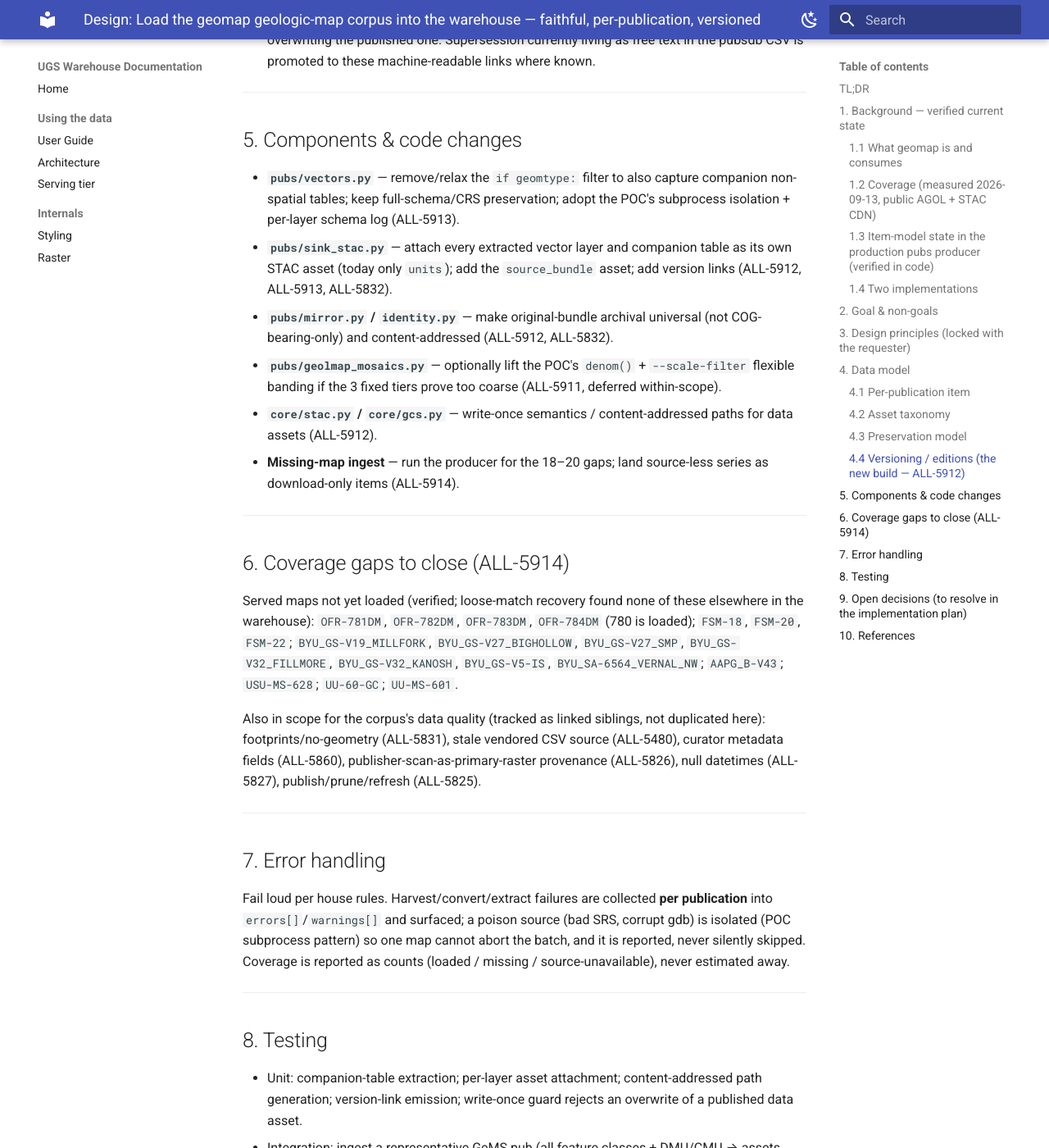
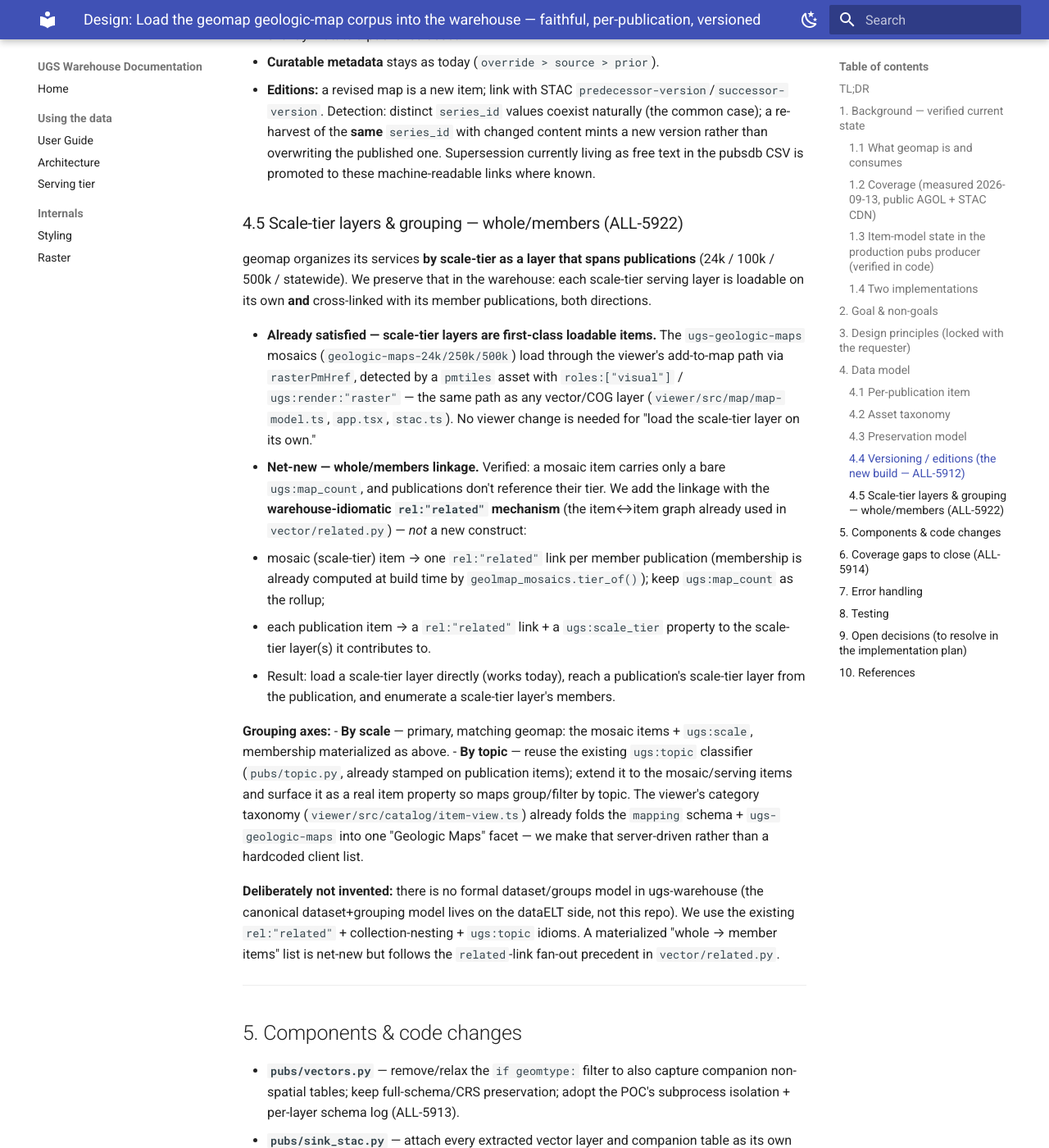
Before and after one commit to UGS-GIO/ugs-warehouse, an MkDocs documentation site: the page built from docs/superpowers/specs/2026-09-13-geomap-warehouse-publications-ingest-design.md, in a window 1280 px wide and 1400 px high, scrolled down 4950 px. Shown: the whole window at 82% size. Built offline with MkDocs 1.6.1 and Material for MkDocs 9.7.7, drawn with Linux system fonts in a browser that asks for light colours; some of the changed text lies outside the part shown.

Commit message:
docs(pubs): add scale-tier whole/members grouping to the geomap ingest spec
ALL-5922 - scale-tier layers as first-class grouped items via rel:related
+ ugs:topic; no new grouping construct (uses vector/related.py idiom).

```diff
--- a/docs/superpowers/specs/2026-09-13-geomap-warehouse-publications-ingest-design.md
+++ b/docs/superpowers/specs/2026-09-13-geomap-warehouse-publications-ingest-design.md
@@ -1,7 +1,7 @@
 # Design: Load the geomap geologic-map corpus into the warehouse — faithful, per-publication, versioned
 
 - **Jira:** ALL-5911 (Task, under epic ALL-3865 "Create Data Ingestion Pipeline")
-- **Subtasks:** ALL-5912 (versioning/editions), ALL-5913 (expose vectors + companion tables), ALL-5914 (ingest the missing maps)
+- **Subtasks:** ALL-5912 (versioning/editions), ALL-5913 (expose vectors + companion tables), ALL-5914 (ingest the missing maps), ALL-5922 (scale-tier layers as first-class grouped items)
 - **Related:** ALL-5837 (land-raw re-architecture), ALL-5832, ALL-5831, ALL-5480, ALL-5860, ALL-5826, ALL-5825, ALL-5827
 - **Date:** 2026-09-13
 - **Status:** Draft for review
@@ -48,6 +48,7 @@ So "COG draped over terrain with feature access" is not new — it is a faithful
 | Companion non-spatial tables | **Missing** | vectors.py `if geomtype:` skips DescriptionOfMapUnits / CorrelationOfMapUnits |
 | Versioning / editions | **Missing** | core/stac.py `write_item` overwrites; no predecessor/successor rels; supersession only free-text in the pubsdb CSV |
 | Grouping / dataset model | **Partial** | collection-nesting by series code only; no whole/members, no edition families |
+| Scale-tier layer ↔ member pubs | **Missing** | mosaic items carry a bare `ugs:map_count`; no `rel:"related"` either direction; pubs don't reference their tier (geolmap_mosaics.py, pubs/sink_stac.py) |
 
 ### 1.4 Two implementations
 The standalone `ugs-geolmap-cog-poc` already has, and the production producer lacks or under-uses: robust multi-layer GeMS extraction with subprocess isolation + per-layer schema log (`pipeline/extract_vectors.py`); flexible scale-banded raster PMTiles plates (`pipeline/build_pmtiles.py`, `denom()` + `--scale-filter`); harvest-from-`ugspub` via `data.php` with GeoTIFF-Zip vs GIS-Data-Zip precedence and PDF rasterization (`pipeline/harvest.py`). **We lift these into the production producer** rather than run the POC as a second producer — one producer, one catalog, shared core.
@@ -80,7 +81,7 @@ The standalone `ugs-geolmap-cog-poc` already has, and the production producer la
 ## 4. Data model
 
 ### 4.1 Per-publication item
-One STAC item per publication under `ugs-publications/{SERIES}` (item id = sanitized `series_id`), as today. The `ugs-geologic-maps` collection currently holds the derived scale-tier serving mosaics, **not** the per-publication items; whether to also surface the map corpus as its own grouped collection is a catalog-grain / grouping question (relates to ALL-5829) and is deferred to sub-project C.
+One STAC item per publication under `ugs-publications/{SERIES}` (item id = sanitized `series_id`), as today. The `ugs-geologic-maps` collection holds the derived scale-tier serving mosaics (see §4.5), **not** the per-publication items. Whole/members linkage between the two is in scope here (§4.5); the deeper catalog-grain redesign — whether the map corpus becomes its own grouped collection, layer-as-item vs layer-as-collection — remains the larger open question ALL-5829.
 
 ### 4.2 Asset taxonomy
 - **Originals (immutable, content-addressed):** `cog` (published raster), `source_bundle` (original gdb/shp zip — new first-class asset; see ALL-5832).
@@ -95,14 +96,31 @@ Originals are the source of truth. Derivatives are generated from originals and
 - **Curatable metadata** stays as today (`override > source > prior`).
 - **Editions:** a revised map is a new item; link with STAC `predecessor-version`/`successor-version`. Detection: distinct `series_id` values coexist naturally (the common case); a re-harvest of the **same** `series_id` with changed content mints a new version rather than overwriting the published one. Supersession currently living as free text in the pubsdb CSV is promoted to these machine-readable links where known.
 
+### 4.5 Scale-tier layers & grouping — whole/members (ALL-5922)
+
+geomap organizes its services **by scale-tier as a layer that spans publications** (24k / 100k / 500k / statewide). We preserve that in the warehouse: each scale-tier serving layer is loadable on its own **and** cross-linked with its member publications, both directions.
+
+- **Already satisfied — scale-tier layers are first-class loadable items.** The `ugs-geologic-maps` mosaics (`geologic-maps-24k/250k/500k`) load through the viewer's add-to-map path via `rasterPmHref`, detected by a `pmtiles` asset with `roles:["visual"]` / `ugs:render:"raster"` — the same path as any vector/COG layer (`viewer/src/map/map-model.ts`, `app.tsx`, `stac.ts`). No viewer change is needed for "load the scale-tier layer on its own."
+- **Net-new — whole/members linkage.** Verified: a mosaic item carries only a bare `ugs:map_count`, and publications don't reference their tier. We add the linkage with the **warehouse-idiomatic `rel:"related"` mechanism** (the item↔item graph already used in `vector/related.py`) — *not* a new construct:
+  - mosaic (scale-tier) item → one `rel:"related"` link per member publication (membership is already computed at build time by `geolmap_mosaics.tier_of()`); keep `ugs:map_count` as the rollup;
+  - each publication item → a `rel:"related"` link + a `ugs:scale_tier` property to the scale-tier layer(s) it contributes to.
+  - Result: load a scale-tier layer directly (works today), reach a publication's scale-tier layer from the publication, and enumerate a scale-tier layer's members.
+
+**Grouping axes:**
+- **By scale** — primary, matching geomap: the mosaic items + `ugs:scale`, membership materialized as above.
+- **By topic** — reuse the existing `ugs:topic` classifier (`pubs/topic.py`, already stamped on publication items); extend it to the mosaic/serving items and surface it as a real item property so maps group/filter by topic. The viewer's category taxonomy (`viewer/src/catalog/item-view.ts`) already folds the `mapping` schema + `ugs-geologic-maps` into one "Geologic Maps" facet — we make that server-driven rather than a hardcoded client list.
+
+**Deliberately not invented:** there is no formal dataset/groups model in ugs-warehouse (the canonical dataset+grouping model lives on the dataELT side, not this repo). We use the existing `rel:"related"` + collection-nesting + `ugs:topic` idioms. A materialized "whole → member items" list is net-new but follows the `related`-link fan-out precedent in `vector/related.py`.
+
 ---
 
 ## 5. Components & code changes
 
 - **`pubs/vectors.py`** — remove/relax the `if geomtype:` filter to also capture companion non-spatial tables; keep full-schema/CRS preservation; adopt the POC's subprocess isolation + per-layer schema log (ALL-5913).
-- **`pubs/sink_stac.py`** — attach every extracted vector layer and companion table as its own STAC asset (today only `units`); add the `source_bundle` asset; add version links (ALL-5912, ALL-5913, ALL-5832).
+- **`pubs/sink_stac.py`** — attach every extracted vector layer and companion table as its own STAC asset (today only `units`); add the `source_bundle` asset; add version links (ALL-5912, ALL-5913, ALL-5832); emit a `rel:"related"` link + `ugs:scale_tier` to the scale-tier layer and ensure `ugs:topic` is stamped on map items (ALL-5922).
 - **`pubs/mirror.py` / `identity.py`** — make original-bundle archival universal (not COG-bearing-only) and content-addressed (ALL-5912, ALL-5832).
-- **`pubs/geolmap_mosaics.py`** — optionally lift the POC's `denom()` + `--scale-filter` flexible banding if the 3 fixed tiers prove too coarse (ALL-5911, deferred within-scope).
+- **`pubs/geolmap_mosaics.py`** — emit a `rel:"related"` link from each scale-tier mosaic to every member publication (membership already known via `tier_of()`); keep `ugs:map_count` as the rollup (ALL-5922). Optionally lift the POC's `denom()` + `--scale-filter` flexible banding if the 3 fixed tiers prove too coarse.
+- **`pubs/topic.py`** — extend the `ugs:topic` classifier to mosaic/serving items so the by-topic grouping axis is server-driven (ALL-5922).
 - **`core/stac.py` / `core/gcs.py`** — write-once semantics / content-addressed paths for data assets (ALL-5912).
 - **Missing-map ingest** — run the producer for the 18–20 gaps; land source-less series as download-only items (ALL-5914).
 
@@ -136,6 +154,8 @@ Fail loud per house rules. Harvest/convert/extract failures are collected **per
 - Content-addressing scheme for data assets (hash in path vs version segment) and how it interacts with the existing path-preserved mirror layout.
 - Whether flexible scale-banding (POC) is needed now or the 3 fixed tiers suffice.
 - Exact shape of the additive common identify projection (extra columns vs side table) — coordinate with sub-project C so it feeds the eventual identify without pre-empting the mart design.
+- Scale-tier membership: materialize it in STAC via `rel:"related"` (chosen — warehouse-idiomatic) vs declaring it upstream in `raw.schema_registry.relationships` and projecting it (as vector relationships are). For pubs the tier is derived at mosaic-build time, so materializing directly is simplest — confirm this doesn't diverge from the vector-side relationship source of truth.
+- By-topic grouping: whether it needs its own STAC collection(s) or is purely a property/facet (`ugs:topic`) + `rel:"related"` links; and whether to retire the viewer's hardcoded `item-view.ts` category fold once `ugs:topic` is server-authored.
 
 ---
 
```
